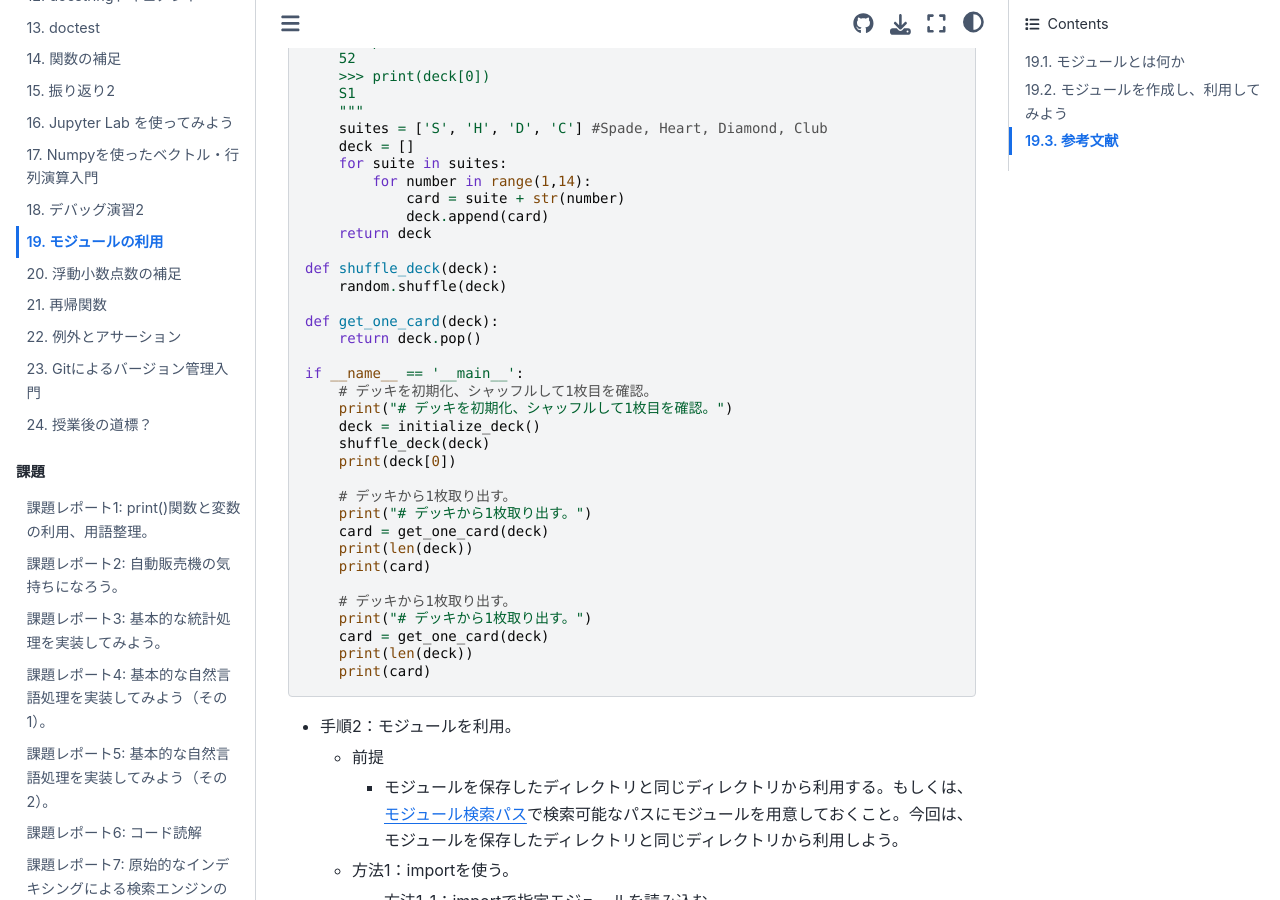
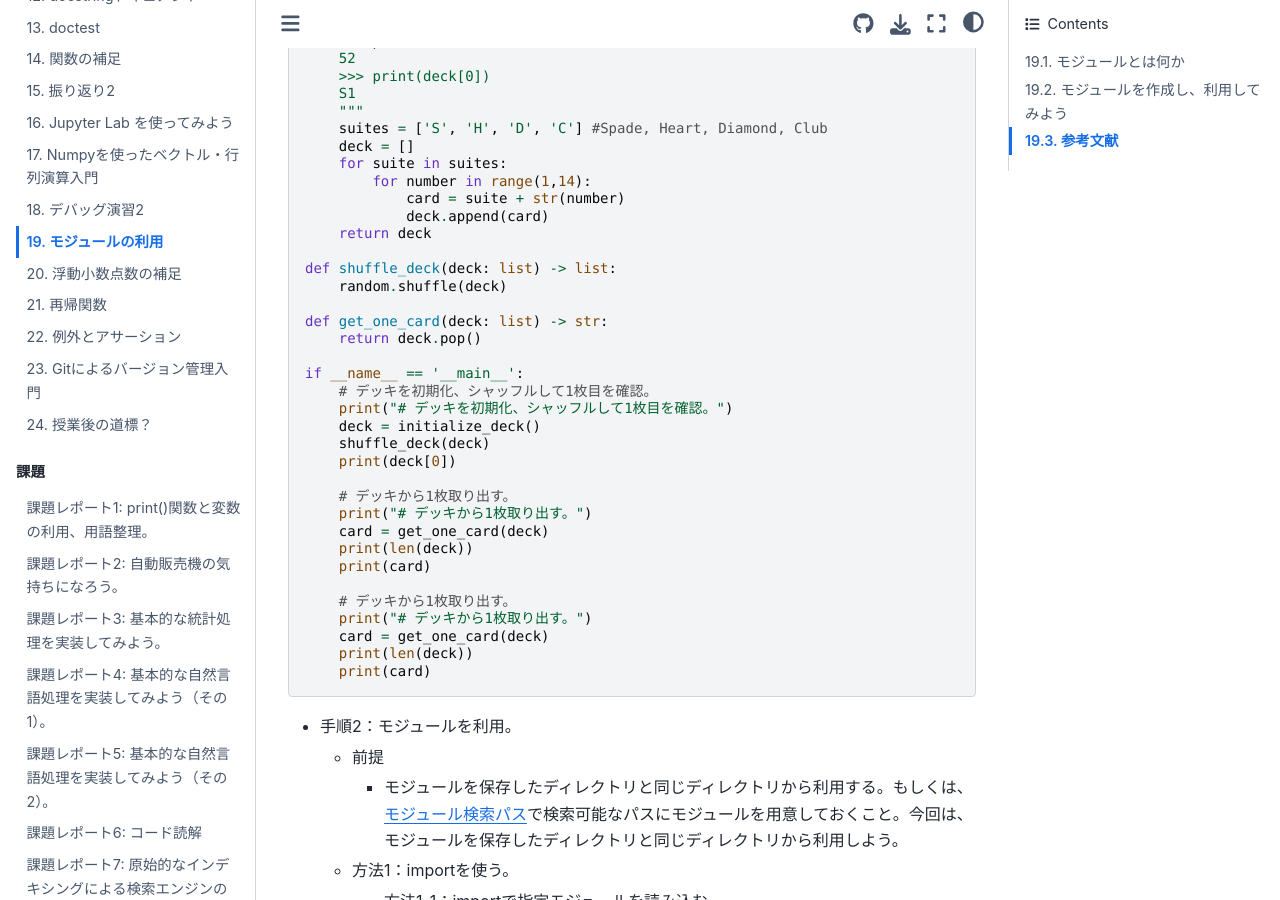
Before and after one commit to naltoma/python_intro2021, a Jupyter Book: the page built from module.md, in a window 1280 px wide and 900 px high, scrolled down 2000 px. Built offline with Jupyter Book 1.0.4 settings and Sphinx 7.4.7 and the Sphinx Book theme 1.1.4, drawn with Linux system fonts in a browser that asks for light colours.

Commit message:
modify plotly example & type hint

```diff
--- a/module.md
+++ b/module.md
@@ -50,10 +50,10 @@ def initialize_deck() -> list:
             deck.append(card)
     return deck
 
-def shuffle_deck(deck):
+def shuffle_deck(deck: list) -> list:
     random.shuffle(deck)
 
-def get_one_card(deck):
+def get_one_card(deck: list) -> str:
     return deck.pop()
 
 if __name__ == '__main__':
```
